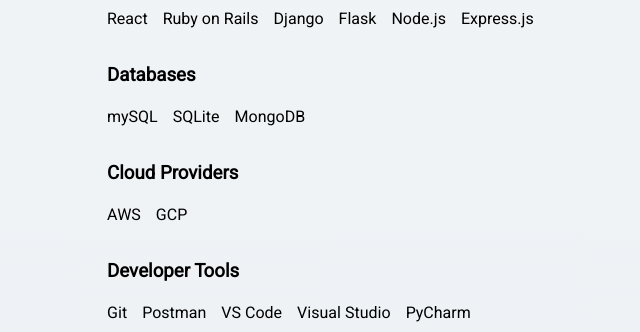
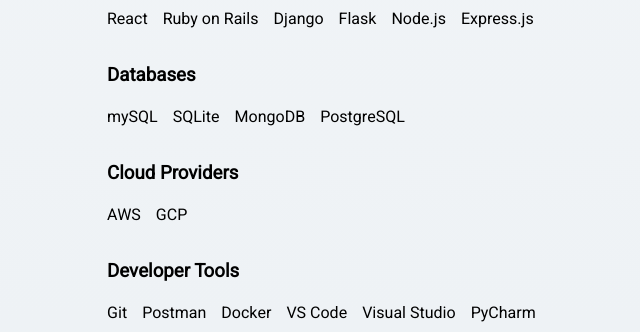
Before and after one commit to Jon-H03/portfolio, a Rails app: page / in a window 1280 px wide. Shown: the part 6168-6500 px from the top of the page, without its empty margins (183-823 px from the left). Run offline with Rails 7, Linux system fonts and the light colour scheme; data comes from the database, SQL or seed files in the repository; style sheets or scripts are compiled from the project's sources; some libraries are stand-ins or nearby versions.

Commit message:
Update skills

```diff
--- a/app/views/layouts/pages/_skills.html.erb
+++ b/app/views/layouts/pages/_skills.html.erb
@@ -27,6 +27,7 @@
   <li>mySQL</li>
   <li>SQLite</li>
   <li>MongoDB</li>
+  <li>PostgreSQL</li>
 </ul>
 
 <h3>Cloud Providers</h3>
@@ -39,6 +40,7 @@
 <ul class="skills-list">
   <li>Git</li>
   <li>Postman</li>
+  <li>Docker</li>
   <li>VS Code</li>
   <li>Visual Studio</li>
   <li>PyCharm</li>
```
